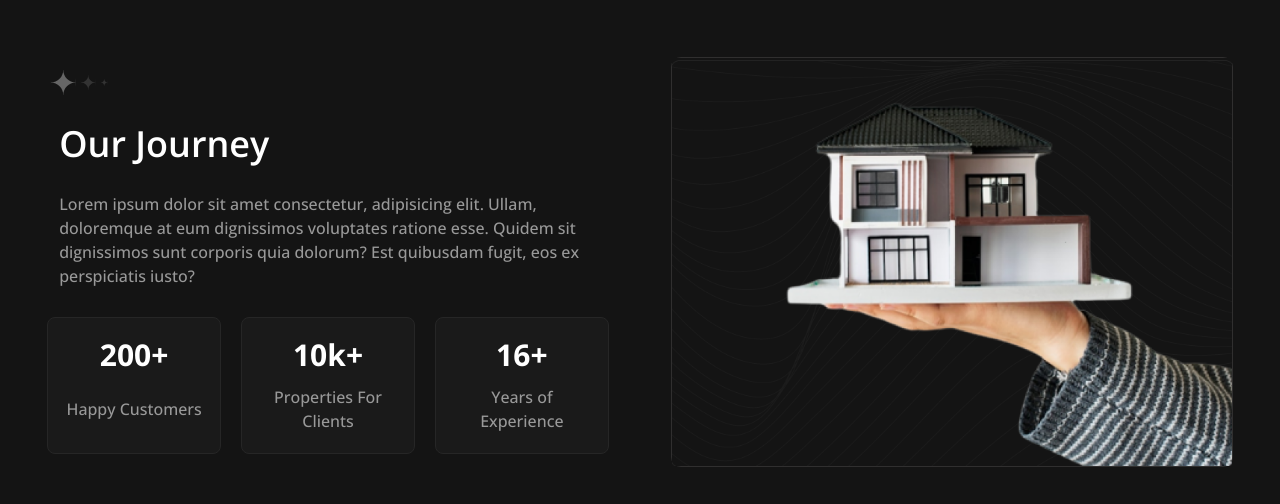
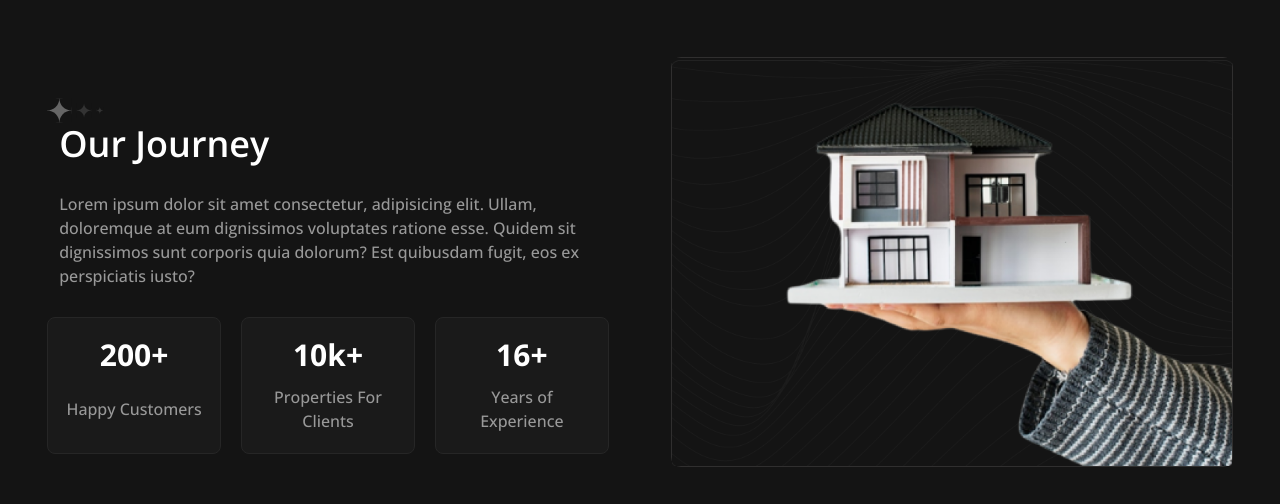
Before and after one commit to abdullahfazal1210-hub/UniwebProjectFrontend, a Next.js app: page /about in a window 1280 px wide. Shown: the part 211-715 px from the top of the page. Built offline with nearby package versions, Linux system fonts and the light colour scheme.

Commit message:
updates star icon

```diff
--- a/app/(pages)/about/page.jsx
+++ b/app/(pages)/about/page.jsx
@@ -148,8 +148,8 @@ function About() {
       <div className="main-container">
  <div className="sec-one grid grid-cols-1 py-4 px-4 lg:grid-cols-2 md:grid-cols-2">
   <div className="left  relative md:h-[80vh]  flex justify-center items-center order-2 md:order-1">
-    <div className="grid gap-4 md:w-[90%] md:h-[60%]">
-        <StarsIcon />
+    <div className="grid  gap-4 md:w-[90%] md:h-[60%]">
+      <span className="relative top-4 md:top-7 "><StarsIcon /></span>
       <h1 className="md:text-4xl ms-2 md:ms-3 text-2xl font-semibold text-white">
         Our Journey
       </h1>
--- a/app/styles/svg/StarsIcon.jsx
+++ b/app/styles/svg/StarsIcon.jsx
@@ -1,7 +1,7 @@
 
 function StarsIcon() {
   return (
-    <svg width="65" height="25" viewBox="0 0 69 30" fill="none" xmlns="http://www.w3.org/2000/svg">
+    <svg width="65" height="25" viewBox="0 0 79 30" fill="none" xmlns="http://www.w3.org/2000/svg">
       <g clipPath="url(#clip0_75_930)">
       <path d="M15 30.0166C23.2843 30.0166 30 23.3009 30 15.0166C30 6.73233 23.2843 0.0166836 15 0.0166836C6.71573 0.0166836 0 6.73233 0 15.0166C0 23.3009 6.71573 30.0166 15 30.0166Z" fill="#666666"/>
       <path d="M0 45C8.28427 45 15 38.2843 15 30C15 21.7157 8.28427 15 0 15C-8.28427 15 -15 21.7157 -15 30C-15 38.2843 -8.28427 45 0 45Z" fill="#141414"/>
```
Also changed, not shown: 2 other files (tests, documents, lock files or other folders).
